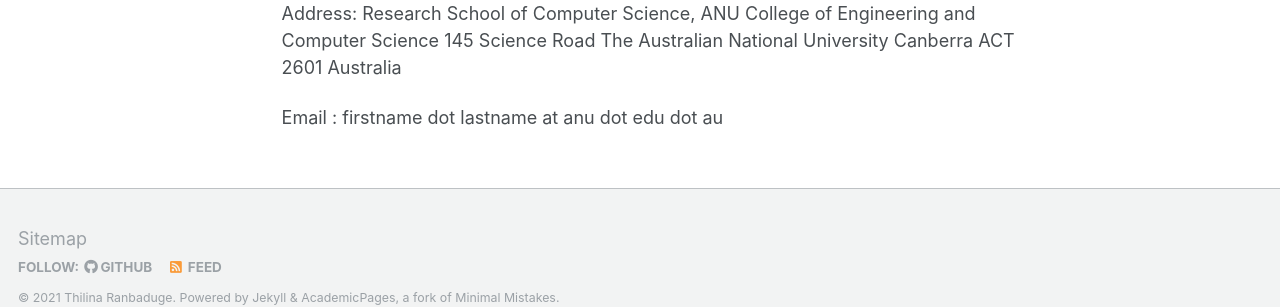
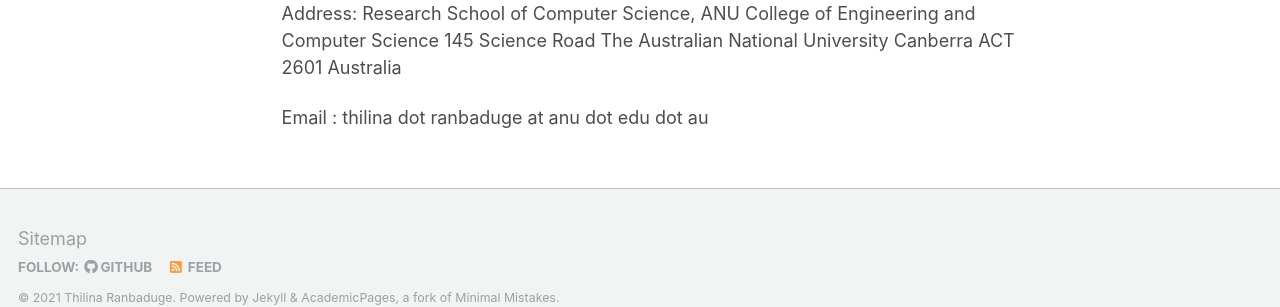
Before and after one commit to thilina-ranbaduge/thilina-ranbaduge.github.io, a Jekyll site: the page built from _pages/about.md, in a window 1280 px wide and 900 px high, scrolled down 578 px. Shown: the part 556-863 px from the top of the window. Built offline with Jekyll 4.4.1, drawn with Linux system fonts in a browser that asks for light colours; some web fonts are replaced.

Commit message:
Update about.md

```diff
--- a/_pages/about.md
+++ b/_pages/about.md
@@ -36,4 +36,4 @@ Address: Research School of Computer Science,
          The Australian National University
          Canberra ACT 2601 Australia
 
-Email  : firstname dot lastname at anu dot edu dot au
+Email  : thilina dot ranbaduge at anu dot edu dot au
```
